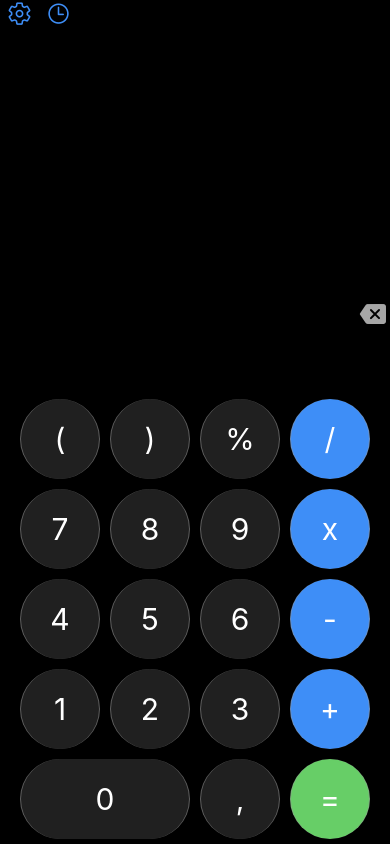
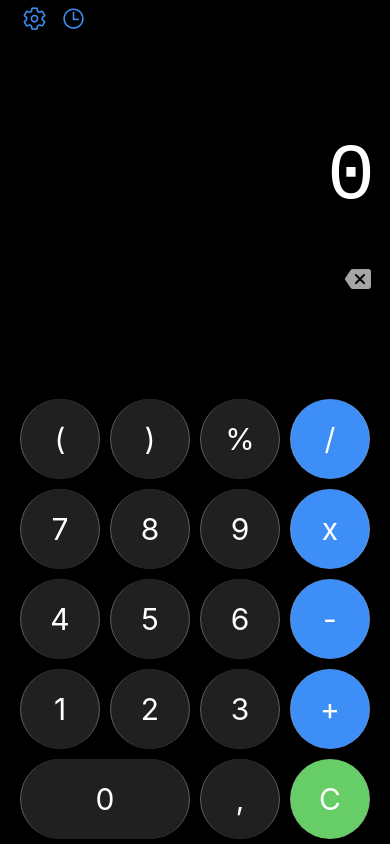
Before and after one commit to murilo-sparrow/calculator, a React Native app: screen / in a window 390 px wide. Built offline with nearby package versions, Linux system fonts and the light colour scheme.

Commit message:
Capturing the keyboards inputs

```diff
--- a/App.tsx
+++ b/App.tsx
@@ -1,11 +1,12 @@
 import { StatusBar } from "expo-status-bar";
-import { StyleSheet, View } from "react-native";
+import { StyleSheet, View, Text } from "react-native";
 import KeyboardButton from "./KeyboardButton";
 import Ionicons from "@expo/vector-icons/Ionicons";
 import {
   SafeAreaInsetsContext,
   SafeAreaProvider,
 } from "react-native-safe-area-context";
+import { useState } from "react";
 
 // type calcKey = {
 //   symbol: string;
@@ -31,9 +32,14 @@ import {
 //   { symbol: "5", type: "default" },
 // ];
 
-let equation: [] = [];
+export default function App() {
+  const [equation, setEquation] = useState<String[]>([]);
+  const [resultado, setResultado] = useState<number>(0);
 
-export default function App() {
+  function calculate() {
+    equation.forEach((v) => setResultado(resultado + Number(v)));
+  }
+
   return (
     <SafeAreaProvider>
       <SafeAreaInsetsContext.Consumer>
@@ -50,7 +56,7 @@ export default function App() {
             ]}
           >
             <View style={styles.visor}>
-              <View style={{ flex: 1, flexDirection: "row" }}>
+              <View style={styles.buttonsView}>
                 <Ionicons
                   name="settings-outline"
                   color={"rgb(62, 142, 247)"}
@@ -64,48 +70,158 @@ export default function App() {
                   style={styles.topIcons}
                 />
               </View>
-              <View style={{ flex: 6 }}></View>
-              <View
-                style={{
-                  // backgroundColor: "green",
-                  flex: 1,
-                  alignItems: "flex-end",
-                  justifyContent: "center",
-                  paddingVertical: 2,
-                }}
-              >
-                <Ionicons name="backspace" size={32} color={"#a6a6a6"} />
+              <View style={styles.digitsView}>
+                <Text style={styles.digitsText}>{resultado}</Text>
+              </View>
+              <View style={styles.equationView}>
+                <Text
+                  style={[
+                    styles.equationText,
+                    equation.length > 11 && equation.length <= 16
+                      ? { fontSize: 30 }
+                      : equation.length > 16
+                        ? { fontSize: 20 }
+                        : {},
+                  ]}
+                >
+                  {equation}
+                </Text>
+                <Ionicons
+                  onPress={() =>
+                    setEquation((equation) => equation.slice(0, -1))
+                  }
+                  name="backspace"
+                  size={32}
+                  color={"#a6a6a6"}
+                />
               </View>
             </View>
             <View style={styles.keyboard}>
               <View style={styles.keysRow}>
-                <KeyboardButton value="(" type="default" />
-                <KeyboardButton value=")" type="default" />
-                <KeyboardButton value="%" type="default" />
-                <KeyboardButton value="/" type="operation" />
+                <KeyboardButton
+                  value="("
+                  type="default"
+                  equation={equation}
+                  setEquation={setEquation}
+                />
+                <KeyboardButton
+                  value=")"
+                  type="default"
+                  equation={equation}
+                  setEquation={setEquation}
+                />
+                <KeyboardButton
+                  value="%"
+                  type="default"
+                  equation={equation}
+                  setEquation={setEquation}
+                />
+                <KeyboardButton
+                  value="/"
+                  type="operation"
+                  equation={equation}
+                  setEquation={setEquation}
+                />
               </View>
               <View style={styles.keysRow}>
-                <KeyboardButton value="7" type="default" />
-                <KeyboardButton value="8" type="default" />
-                <KeyboardButton value="9" type="default" />
-                <KeyboardButton value="x" type="operation" />
+                <KeyboardButton
+                  value="7"
+                  type="default"
+                  equation={equation}
+                  setEquation={setEquation}
+                />
+                <KeyboardButton
+                  value="8"
+                  type="default"
+                  equation={equation}
+                  setEquation={setEquation}
+                />
+                <KeyboardButton
+                  value="9"
+                  type="default"
+                  equation={equation}
+                  setEquation={setEquation}
+                />
+                <KeyboardButton
+                  value="x"
+                  type="operation"
+                  equation={equation}
+                  setEquation={setEquation}
+                />
               </View>
               <View style={styles.keysRow}>
-                <KeyboardButton value="4" type="default" />
-                <KeyboardButton value="5" type="default" />
-                <KeyboardButton value="6" type="default" />
-                <KeyboardButton value="-" type="operation" />
+                <KeyboardButton
+                  value="4"
+                  type="default"
+                  equation={equation}
+                  setEquation={setEquation}
+                />
+                <KeyboardButton
+                  value="5"
+                  type="default"
+                  equation={equation}
+                  setEquation={setEquation}
+                />
+                <KeyboardButton
+                  value="6"
+                  type="default"
+                  equation={equation}
+                  setEquation={setEquation}
+                />
+                <KeyboardButton
+                  value="-"
+                  type="operation"
+                  equation={equation}
+                  setEquation={setEquation}
+                />
               </View>
               <View style={styles.keysRow}>
-                <KeyboardButton value="1" type="default" />
-                <KeyboardButton value="2" type="default" />
-                <KeyboardButton value="3" type="default" />
-                <KeyboardButton value="+" type="operation" />
+                <KeyboardButton
+                  value="1"
+                  type="default"
+                  equation={equation}
+                  setEquation={setEquation}
+                />
+                <KeyboardButton
+                  value="2"
+                  type="default"
+                  equation={equation}
+                  setEquation={setEquation}
+                />
+                <KeyboardButton
+                  value="3"
+                  type="default"
+                  equation={equation}
+                  setEquation={setEquation}
+                />
+                <KeyboardButton
+                  value="+"
+                  type="operation"
+                  equation={equation}
+                  setEquation={setEquation}
+                />
               </View>
               <View style={styles.keysRow}>
-                <KeyboardButton value="0" type="default" isZero />
-                <KeyboardButton value="," type="default" />
-                <KeyboardButton value="=" type="result" />
+                <KeyboardButton
+                  value="0"
+                  type="default"
+                  isZero
+                  equation={equation}
+                  setEquation={setEquation}
+                />
+                <KeyboardButton
+                  value=","
+                  type="default"
+                  equation={equation}
+                  setEquation={setEquation}
+                />
+                <KeyboardButton
+                  value="="
+                  type="result"
+                  isEquals
+                  equation={equation}
+                  setEquation={setEquation}
+                />
               </View>
             </View>
             <StatusBar style="auto" />
@@ -124,7 +240,49 @@ const styles = StyleSheet.create({
 
   visor: {
     flex: 2,
+    paddingHorizontal: 15,
     // backgroundColor: "blue",
+  },
+
+  buttonsView: {
+    flexDirection: "row",
+    alignItems: "baseline",
+    // backgroundColor: "yellow",
+    paddingVertical: 5,
+  },
+
+  equationView: {
+    // backgroundColor: "green",
+    flex: 3,
+    flexDirection: "row",
+    alignItems: "center",
+    justifyContent: "space-between",
+    paddingVertical: 2,
+  },
+
+  equationText: {
+    color: "#ffffff",
+    fontSize: 40,
+    flex: 1,
+    marginRight: 10,
+    textAlign: "right",
+    fontFamily: "monospace",
+  },
+
+  digitsView: {
+    flex: 5,
+    flexDirection: "row",
+    alignItems: "flex-end",
+    justifyContent: "center",
+    // backgroundColor: "red",
+  },
+
+  digitsText: {
+    color: "#ffffff",
+    fontSize: 80,
+    flex: 1,
+    textAlign: "right",
+    fontFamily: "monospace",
   },
 
   keyboard: {
--- a/KeyboardButton.tsx
+++ b/KeyboardButton.tsx
@@ -1,6 +1,6 @@
-import { StyleSheet, Text, View } from "react-native";
+import { Pressable, StyleSheet, Text, View } from "react-native";
 
-const buttonColors = {
+export const buttonColors = {
   default: "rgb(32, 32, 32)",
   operation: "rgb(62, 142, 247)",
   result: "rgb(103, 206, 103)",
@@ -12,14 +12,33 @@ type keyboardButtonProps = {
   value: string;
   type: buttonTypes;
   isZero?: boolean;
+  isEquals?: boolean;
+  equation: String[];
+  setEquation: React.Dispatch<React.SetStateAction<String[]>>;
 };
 
 export default function KeyboardButton({
   value,
   type,
   isZero,
+  isEquals,
+  equation: equation,
+  setEquation: setEquation,
 }: keyboardButtonProps) {
+  if (isEquals) {
+    if (equation.length > 0) {
+      value = "=";
+    } else {
+      value = "C";
+    }
+  }
+
   return (
+    <Pressable
+      onPress={() => {
+        setEquation((equation) => [...equation, value]);
+      }}
+    >
       <View
         style={[
           styles.container,
@@ -29,6 +48,7 @@ export default function KeyboardButton({
       >
         <Text style={styles.text}>{value}</Text>
       </View>
+    </Pressable>
   );
 }
 
--- a/package.json
+++ b/package.json
@@ -9,6 +9,7 @@
     "web": "expo start --web"
   },
   "dependencies": {
+    "@expo/ui": "~0.2.0-beta.9",
     "expo": "~54.0.33",
     "expo-status-bar": "~3.0.9",
     "react": "19.1.0",
```
Also changed, not shown: 1 other file (tests, documents, lock files or other folders). Lines whose indentation alone changed are shown as unchanged.
